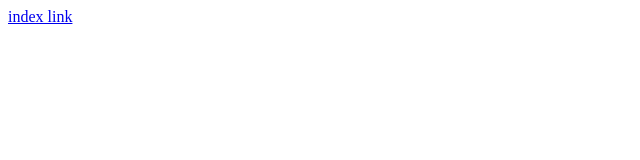
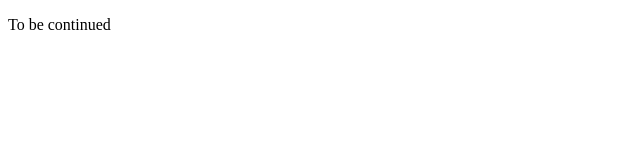
Before and after one commit to locknew/lab3Ops, a plain HTML site: page index.html in a window 1280 px wide. Shown: the whole page, without its empty margins (0-640 px from the left). Drawn offline with Linux system fonts and the light colour scheme.

Commit message:
commit release

```diff
--- a/index.html
+++ b/index.html
@@ -9,7 +9,7 @@
 </head>
 
 <body>
-    <a href="profile.html">index link</a>
+    <p> To be continued </p>
 </body>
 
 </html>
```
